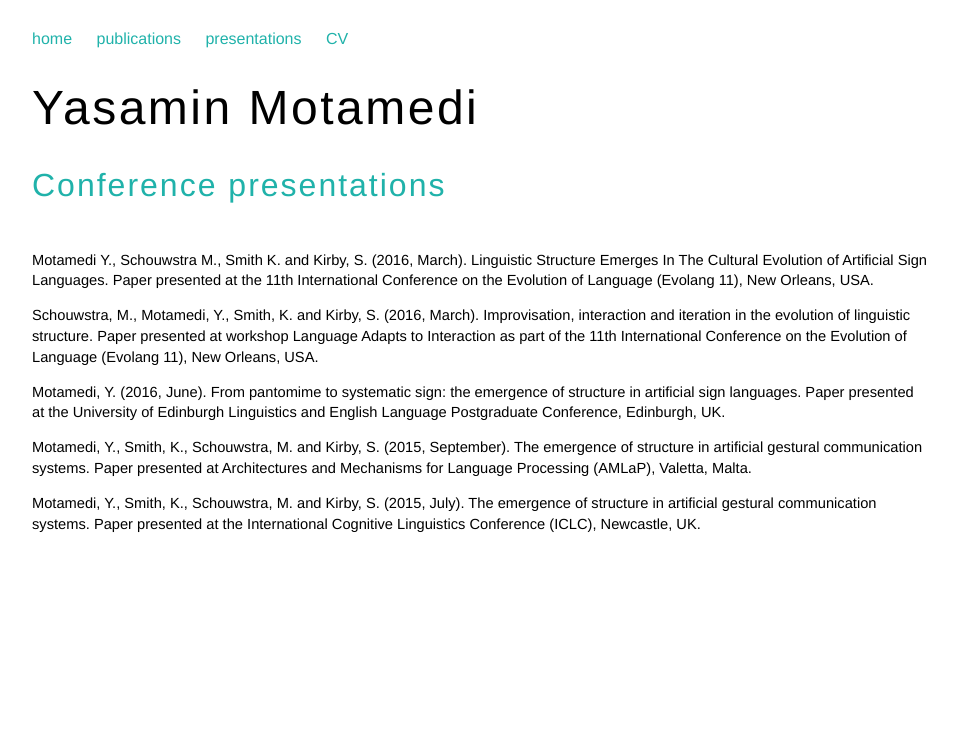
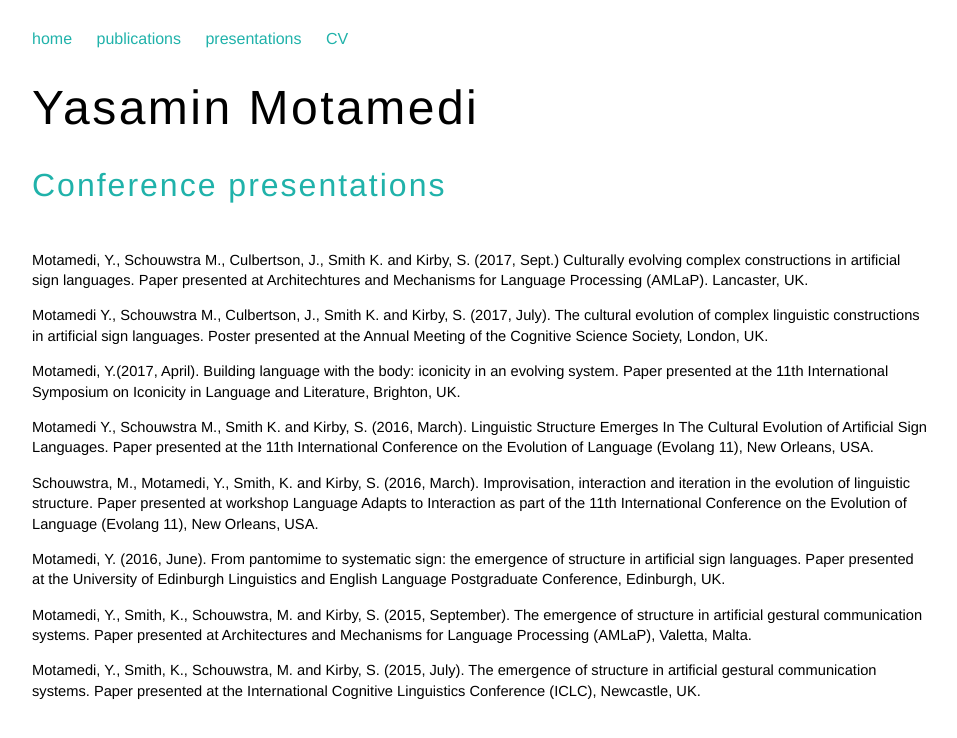
Before and after one commit to ymotamedi/ymotamedi.github.io, a Jekyll site: the page built from presentations.html, in a window 1280 px wide. Shown: the top 738 px of the page, without its empty margins (160-1117 px from the left). Built offline with Jekyll 4.4.1, drawn with Linux system fonts in a browser that asks for light colours.

Commit message:
Update presentations.html

```diff
--- a/presentations.html
+++ b/presentations.html
@@ -3,6 +3,15 @@ layout: others
 title: Presentations
 ---
 <h2>Conference presentations</h2>
+
+
+<p> Motamedi, Y., Schouwstra M., Culbertson, J., Smith K. and Kirby, S. (2017, Sept.) Culturally evolving complex constructions in artificial sign languages. Paper presented at Architechtures and Mechanisms for Language Processing (AMLaP). Lancaster, UK.</p>
+
+<p> Motamedi Y., Schouwstra M., Culbertson, J., Smith K. and Kirby, S. (2017, July). The cultural evolution of complex linguistic constructions in artificial sign languages.
+Poster presented at the Annual Meeting of the Cognitive Science Society, London, UK.</p>
+
+<p> Motamedi, Y.(2017, April). Building language with the body: iconicity in an evolving system.
+Paper presented at the 11th International Symposium on Iconicity in Language and Literature, Brighton, UK.</p>
 
 <p>Motamedi Y., Schouwstra M., Smith K. and Kirby, S. (2016, March). Linguistic Structure Emerges In The Cultural Evolution of Artificial Sign Languages.
 Paper presented at the 11th International Conference on the Evolution of Language (Evolang 11), New Orleans, USA.</p>
```
